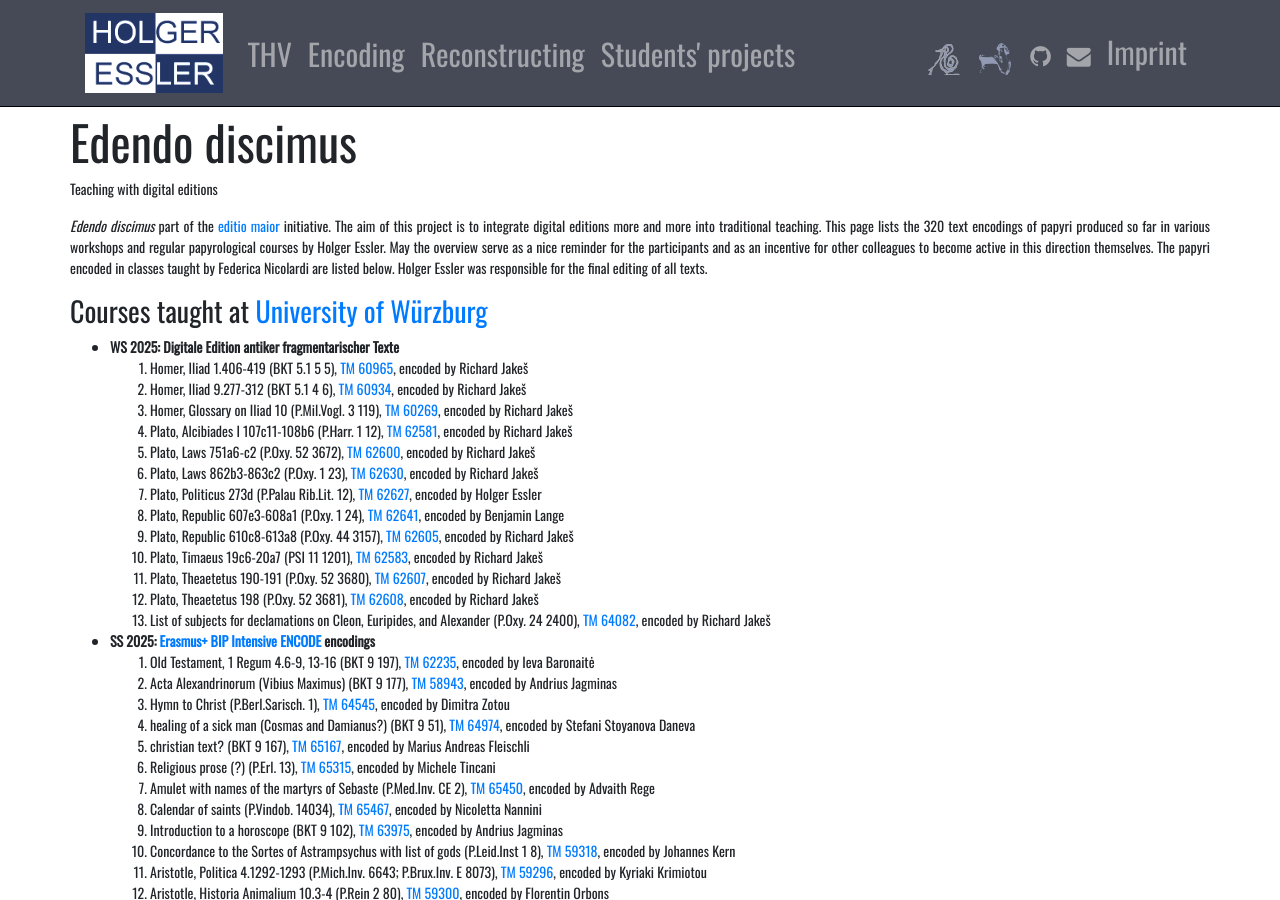
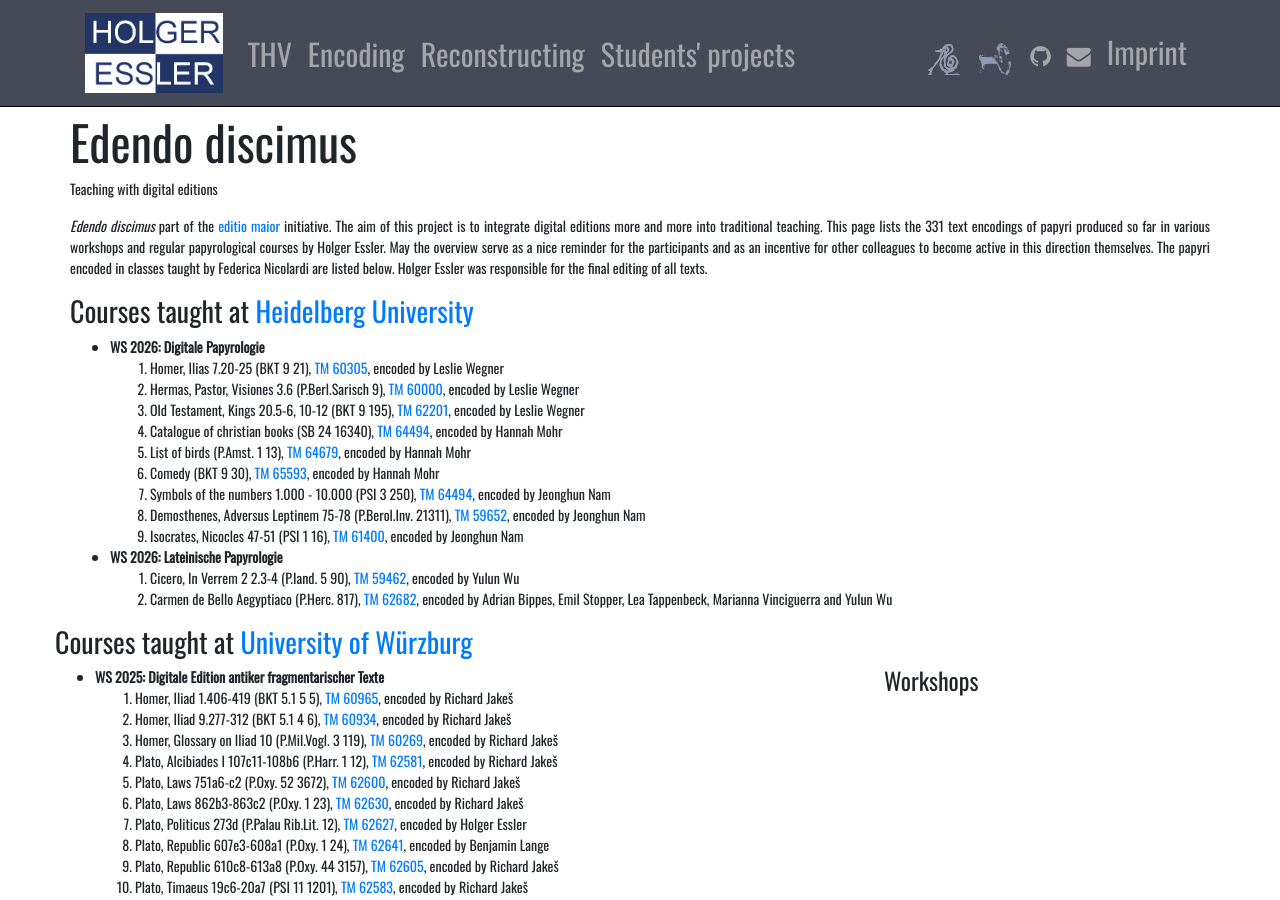
Before and after one commit to HolgerEssler/HolgerEssler.github.io, a Jekyll site: the page built from ediscimus.html, in a window 1280 px wide and 900 px high. Built offline with Jekyll 4.4.1, drawn with Linux system fonts in a browser that asks for light colours; nearby versions of some CDN libraries.

Commit message:
Added new texts.

```diff
--- a/ediscimus.html
+++ b/ediscimus.html
@@ -20,8 +20,33 @@ permalink: /ediscimus
               <p>Teaching with digital editions</p></div>
             </div>
             <div class="row">
-              <p><em>Edendo discimus</em>  part of the <a href="editio.html">editio maior</a> initiative. The aim of this project is to integrate digital editions more and more into traditional teaching. This page lists the 320 text encodings of papyri produced so far in various workshops and regular papyrological courses by Holger Essler. May the overview serve as a nice reminder for the participants and as an incentive for other colleagues to become active in this direction themselves. The papyri encoded in classes taught by Federica Nicolardi are listed below. Holger Essler was responsible for the final editing of all texts.
+              <p><em>Edendo discimus</em>  part of the <a href="editio.html">editio maior</a> initiative. The aim of this project is to integrate digital editions more and more into traditional teaching. This page lists the 331 text encodings of papyri produced so far in various workshops and regular papyrological courses by Holger Essler. May the overview serve as a nice reminder for the participants and as an incentive for other colleagues to become active in this direction themselves. The papyri encoded in classes taught by Federica Nicolardi are listed below. Holger Essler was responsible for the final editing of all texts.
             </div>
+            <div class="row">
+              <h3>Courses taught at <a href="https://www.papy.uni-heidelberg.de/">Heidelberg University</a></h3>
+            </div>
+            <div class="row">
+              <ul>
+                <li><strong>WS 2026: Digitale Papyrologie</strong>
+                  <ol>
+                    <li>Homer, Ilias 7.20-25 (BKT 9 21), <a href="https://papyri.info/dclp/60305">TM 60305</a>, encoded by Leslie Wegner</li>
+                    <li>Hermas, Pastor, Visiones 3.6 (P.Berl.Sarisch 9), <a href="https://papyri.info/dclp/60000">TM 60000</a>, encoded by Leslie Wegner</li>
+                    <li>Old Testament, Kings 20.5-6, 10-12 (BKT 9 195), <a href="https://papyri.info/dclp/62201">TM 62201</a>, encoded by Leslie Wegner</li>
+                    <li>Catalogue of christian books (SB 24 16340), <a href="https://papyri.info/dclp/64494">TM 64494</a>, encoded by Hannah Mohr</li>
+                    <li>List of birds (P.Amst. 1 13), <a href="https://papyri.info/dclp/64679">TM 64679</a>, encoded by Hannah Mohr</li>
+                    <li>Comedy (BKT 9 30), <a href="https://papyri.info/dclp/65593">TM 65593</a>, encoded by Hannah Mohr</li>
+                    <li>Symbols of the numbers 1.000 - 10.000 (PSI 3 250), <a href="https://papyri.info/dclp/66694">TM 64494</a>, encoded by Jeonghun Nam</li>
+                    <li>Demosthenes, Adversus Leptinem 75-78 (P.Berol.Inv. 21311), <a href="https://papyri.info/dclp/59652">TM 59652</a>, encoded by Jeonghun Nam</li>
+                    <li>Isocrates, Nicocles 47-51 (PSI 1 16), <a href="https://papyri.info/dclp/61400">TM 61400</a>, encoded by Jeonghun Nam</li>
+                  </ol>
+                </li>
+                <li><strong>WS 2026: Lateinische Papyrologie</strong>
+                  <ol>
+                    <li>Cicero, In Verrem 2 2.3-4 (P.Iand. 5 90), <a href="https://papyri.info/dclp/59462">TM 59462</a>, encoded by Yulun Wu</li>
+                    <li>Carmen de Bello Aegyptiaco (P.Herc. 817), <a href="https://papyri.info/dclp/62682">TM 62682</a>, encoded by Adrian Bippes, Emil Stopper, Lea Tappenbeck, Marianna Vinciguerra and Yulun Wu</li>
+                  </ol>
+                </li>
+              </ul>
             <div class="row">
               <h3>Courses taught at <a href="https://www.klassphil.uni-wuerzburg.de/startseite/">University of Würzburg</a></h3>
             </div>
--- a/editio.html
+++ b/editio.html
@@ -20,7 +20,7 @@ permalink: /editio
               <div>Editio maior</div>
             </div>
             <div class="row">
-              <p><em>Editio maior</em> is an umbrella for s series of projects and initiatives by Holger Essler to create the digital edition of papyri. There is a long-standing collaboration with the <a href="https://cispe.org/">Centro Internazionale per lo Studio dei Papiri Ercolanesi, Naples</a>, the <a href="https://www.uni-heidelberg.de/fakultaeten/philosophie/zaw/papy/">Institut für Papyrologie, Heidelberg</a>, and <a href="https://www.unipr.it/ugov/person/21578">Massimo Magnani, Parma</a>. So far, <strong>804 texts</strong> have been encoded in this way.</p>
+              <p><em>Editio maior</em> is an umbrella for s series of projects and initiatives by Holger Essler to create the digital edition of papyri. There is a long-standing collaboration with the <a href="https://cispe.org/">Centro Internazionale per lo Studio dei Papiri Ercolanesi, Naples</a>, and previously with the <a href="https://www.klassphil.uni-wuerzburg.de/">Institut für Klassische Philologie, Würzburg</a>, and <a href="https://www.unipr.it/ugov/person/21578">Massimo Magnani, Parma</a>. So far, <strong>815 texts</strong> have been encoded in this way.</p>
             </div>
             <div class="row">
               <h3>Current projects</h3>
@@ -28,7 +28,7 @@ permalink: /editio
             <div class="row">
               <ul>
                 <li>The <strong><a href="/thv">Thesaurus Herculanensium Voluminum (THV)</a></strong> is being created in collaboration with the <a href="https://cispe.org/">Centro Internazionale per lo Studio dei Papiri Ercolanesi, Naples</a>. The final goal is a comprehensive database of all edited texts from Herculaneum. So far it contains <strong>184 texts and 303 inventory numbers</strong>.</li>
-                <li><strong><a href="/ediscimus">E(dendo)discimus</a></strong> The digital edition of papyri has been part of <strong>Holger Essler's teaching</strong> in <a href="www.unive.it/persone/holger.essler">Venice</a> and <a href="https://www.klassphil.uni-wuerzburg.de/startseite/">Würzburg</a> for years. Over the years <strong>320 texts</strong> have been encoded as practical training and to expand the corpora.</li>
+                <li><strong><a href="/ediscimus">E(dendo)discimus</a></strong> The digital edition of papyri has been part of <strong>Holger Essler's teaching</strong> in <a href="www.unive.it/persone/holger.essler">Venice</a> and <a href="https://www.klassphil.uni-wuerzburg.de/startseite/">Würzburg</a> for years. Over the years <strong>331 texts</strong> have been encoded as practical training and to expand the corpora.</li>
                 <li><strong><a href="/integration">INTEGRATION – INTEllectual miGRATION</a></strong> aims at enriching our knowledge of Ancient Greek and Roman philosophical thought through the evidence provided by Greek and Latin papyri. So far <strong>27 texts</strong> have been encoded by the unit at Ca'Foscari (Venice).</li>
               </ul>
             </div>
```
